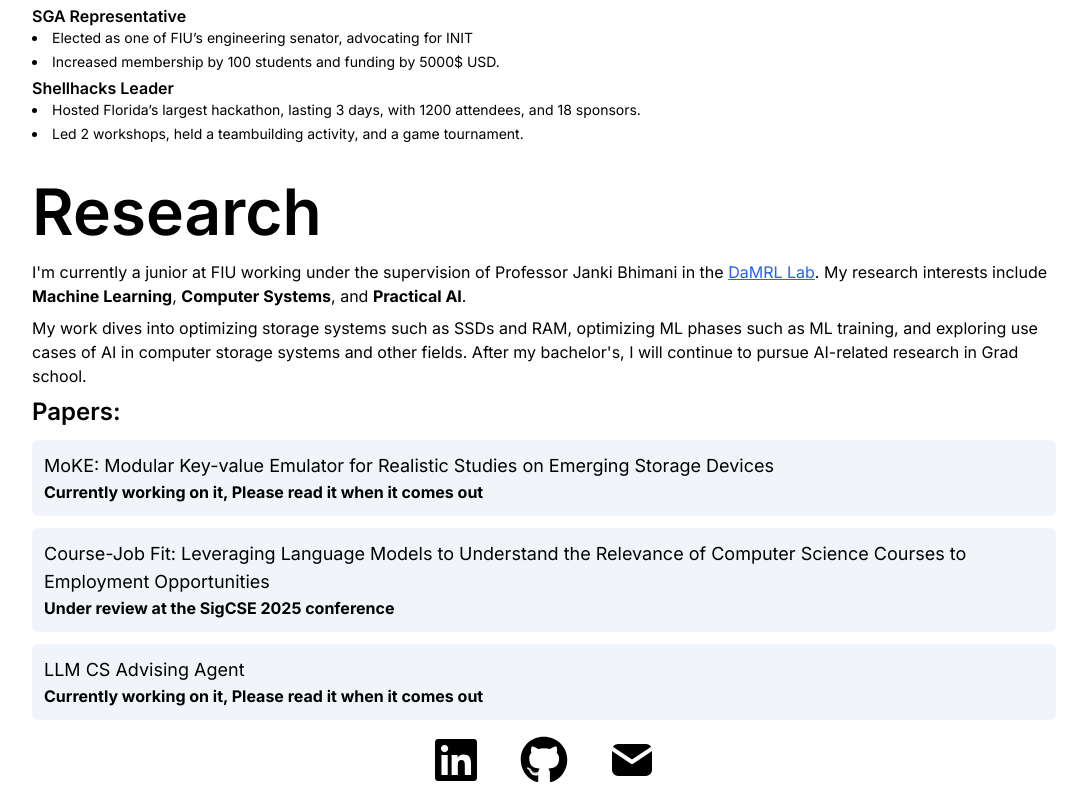
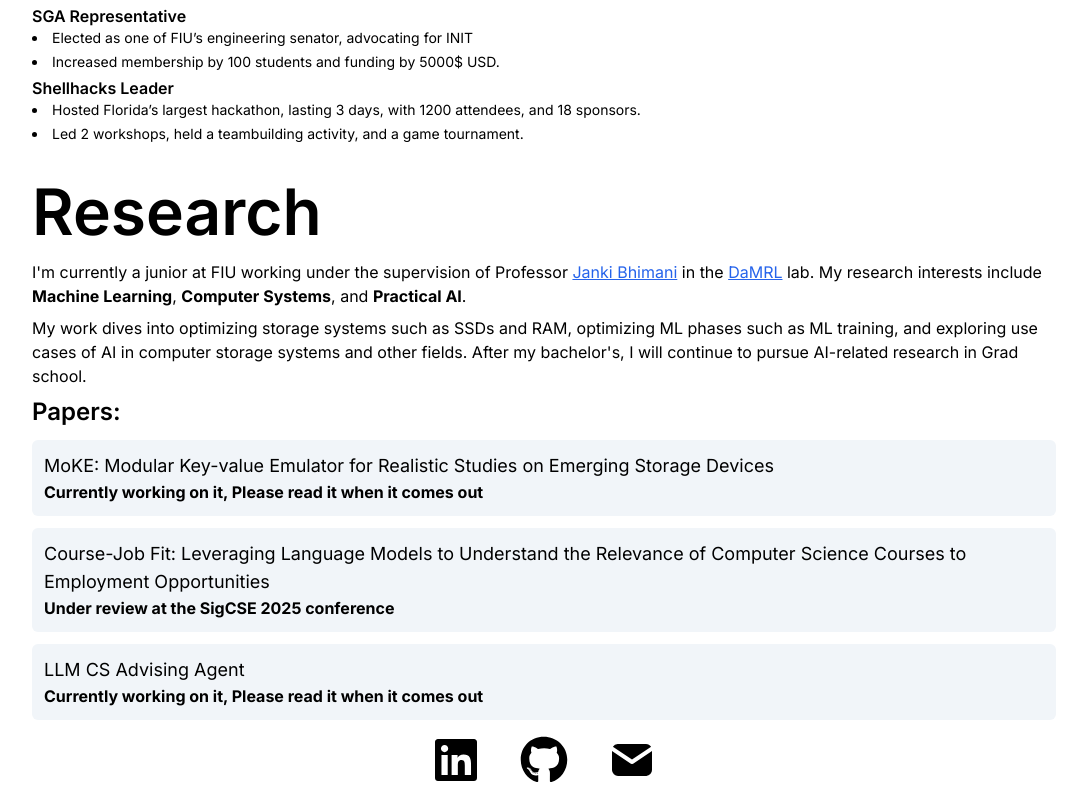
Before and after one commit to chriskverne/Portfolio-website, a Next.js app: page / in a window 1280 px wide. Shown: the part 1212-2012 px from the top of the page, without its empty margins (96-1183 px from the left). Built offline with nearby package versions, Linux system fonts and the light colour scheme.

Commit message:
added apos

```diff
--- a/app/components/Research.tsx
+++ b/app/components/Research.tsx
@@ -41,7 +41,7 @@ const Research = () => {
           <Title title={"Research"} />
         </div>
         <div className='w-4/5'>
-            <p>I&apos;m currently a junior at FIU working under the supervision of Professor Janki Bhimani in the <Link className='text-blue-600 underline' href={'https://damrl.cis.fiu.edu/'} target='_blank'>DaMRL Lab</Link>. My research interests include <b>Machine Learning</b>, <b>Computer Systems</b>, and <b>Practical AI</b>.</p>
+            <p>I&apos;m currently a junior at FIU working under the supervision of Professor <Link className='text-blue-600 underline' target='_blank' href={'https://www.cis.fiu.edu/faculty-staff/janki-bhimani/'}>Janki Bhimani</Link> in the <Link className='text-blue-600 underline' href={'https://damrl.cis.fiu.edu/'} target='_blank'>DaMRL</Link> lab. My research interests include <b>Machine Learning</b>, <b>Computer Systems</b>, and <b>Practical AI</b>.</p>
             <p className='mt-2'>My work dives into optimizing storage systems such as SSDs and RAM, optimizing ML phases such as ML training, and exploring use cases of AI in computer storage systems and other fields. After my bachelor&apos;s, I will continue to pursue AI-related research in Grad school.</p>
             <p className='font-semibold text-2xl mt-2'>Papers:</p>
             <Paper paper={paper1} />
```
